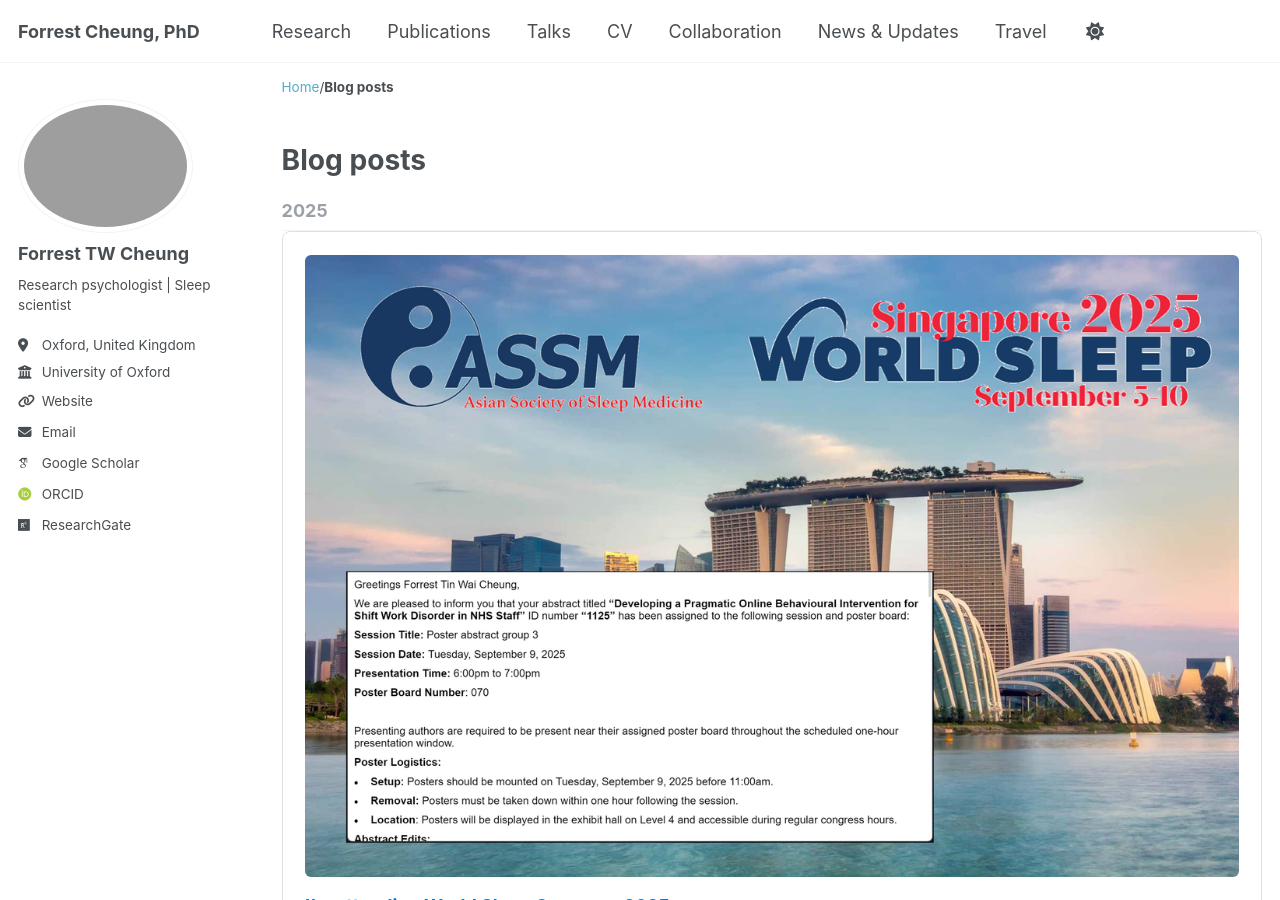
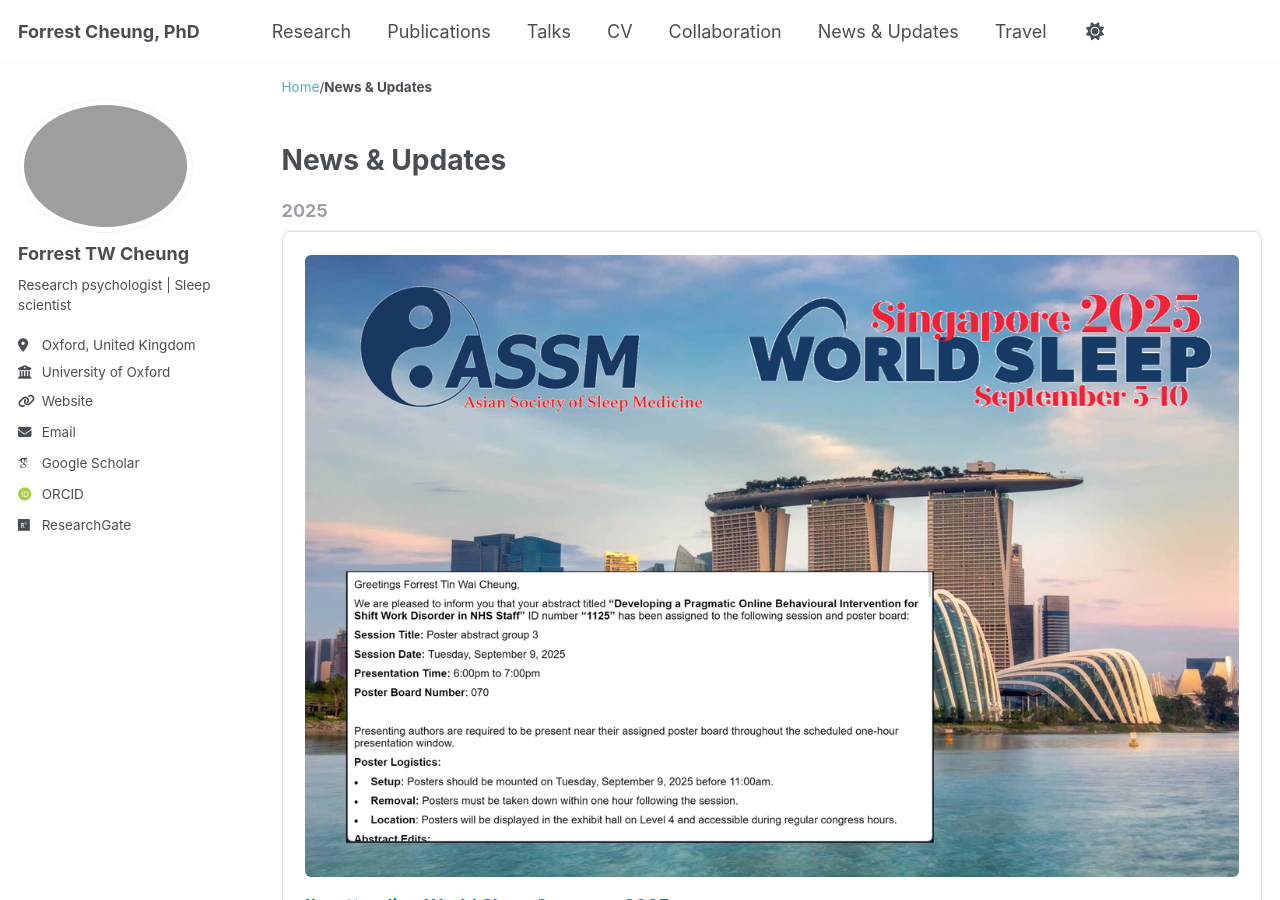
Before and after one commit to forrestcheungtw/forrestcheungtw.github.io, a Jekyll site: the page built from _pages/year-archive.html, in a window 1280 px wide and 900 px high. Built offline with Jekyll 4.4.1, drawn with Linux system fonts in a browser that asks for light colours; some web fonts are replaced; a script that is not in the unit is left out.

Commit message:
Updated 9 files via CloudCannon.

```diff
--- a/_pages/year-archive.html
+++ b/_pages/year-archive.html
@@ -1,7 +1,7 @@
 ---
 layout: archive
 permalink: /year-archive/
-title: "Blog posts"
+title: "News & Updates"
 author_profile: true
 redirect_from:
   - /wordpress/blog-posts/
```
Also changed, not shown: _pages/cv.md (+1 -0 lines), _pages/research.md (line endings or trailing spaces).
